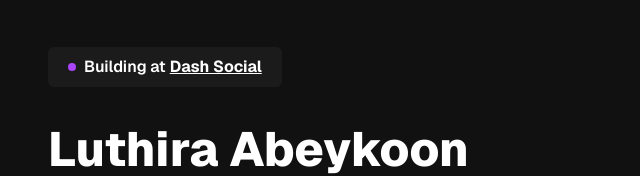
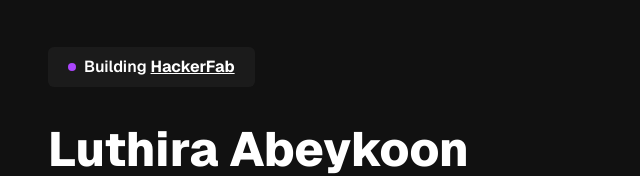
Before and after one commit to Luthiraa/v2, a Next.js app: page / in a window 1280 px wide. Shown: the part 170-346 px from the top of the page, without its empty margins (272-912 px from the left). Built offline with nearby package versions, Linux system fonts and the light colour scheme.

Commit message:
Update project name from Dash Social to HackerFab in Home component

```diff
--- a/src/app/page.js
+++ b/src/app/page.js
@@ -55,7 +55,7 @@ export default function Home() {
           <div className="mb-8">
             <span className="inline-flex items-center px-5 py-2 rounded-md bg-[#232323]/60 backdrop-blur-sm text-base font-semibold">
               <span className="w-2 h-2 rounded-full bg-purple-500 mr-2 inline-block animate-pulsate"></span>
-              Building at <a href="#" className="underline font-bold ml-1">Dash Social</a>
+              Building <a href="#" className="underline font-bold ml-1">HackerFab</a>
             </span>
           </div>
         </Fade>
```
